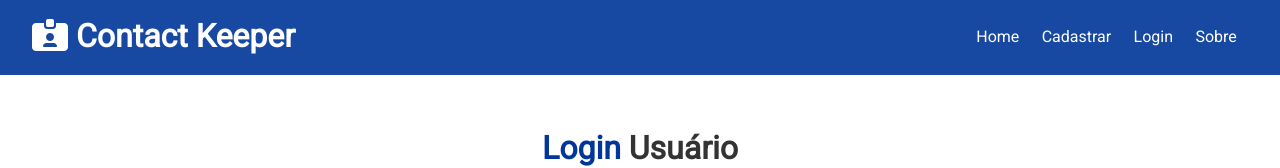
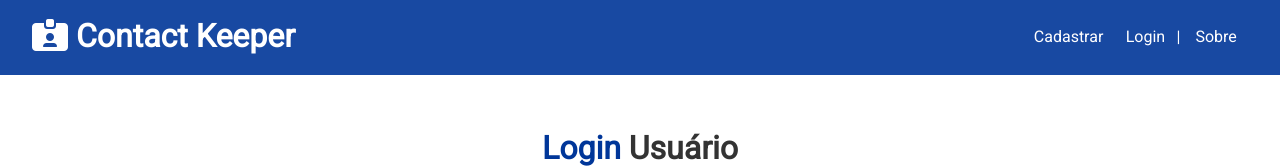
Before and after one commit to fapolo/contact-keeper, a React (Create React App) app in the folder client/: page /login in a window 1280 px wide. Shown: the top 168 px of the page. Built offline with nearby package versions, Linux system fonts and the light colour scheme.

Commit message:
add logout e links navbar

```diff
--- a/client/src/components/layout/Navbar.js
+++ b/client/src/components/layout/Navbar.js
@@ -1,24 +1,49 @@
-import React from "react";
+import React, { Fragment, useContext } from "react";
 import PropTypes from "prop-types";
 import { Link } from "react-router-dom";
+import AuthContext from "../../context/auth/AuthContext";
 
 const Navbar = ({ title, icon }) => {
+  const authContext = useContext(AuthContext);
+
+  const { isAuthenticated, logout, user } = authContext;
+
+  const onLogout = () => {
+    logout();
+  };
+
+  const authLinks = (
+    <Fragment>
+      <li>Olá {user && user.name} </li>
+      <li>
+        <a onClick={onLogout} href='#!'>
+          <i className='fas fa-sign-out-alt'></i>{" "}
+          <span className='hide sm'>Sair</span>
+        </a>
+      </li>
+    </Fragment>
+  );
+
+  const guestLinks = (
+    <Fragment>
+      <li>
+        <Link to={"/register"}>Cadastrar</Link>
+      </li>
+      <li>
+        <Link to={"/login"}>Login</Link>
+      </li>
+    </Fragment>
+  );
+
   return (
     <div className='navbar bg-primary'>
       <h1>
         <i className={icon} /> {title}
       </h1>
       <ul>
+        {isAuthenticated ? authLinks : guestLinks}
         <li>
-          <Link to={"/"}>Home</Link>
-        </li>
-        <li>
-          <Link to={"/register"}>Cadastrar</Link>
-        </li>
-        <li>
-          <Link to={"/login"}>Login</Link>
-        </li>
-        <li>
+          {" | "}
           <Link to={"/about"}>Sobre</Link>
         </li>
       </ul>
--- a/client/src/context/auth/AuthState.js
+++ b/client/src/context/auth/AuthState.js
@@ -96,6 +96,10 @@
   };
 
   // LOGOUT
+  const logout = () =>
+    dispatch({
+      type: LOGOUT
+    });
 
   // LIMPAR ERROS
   const clearErrors = () => dispatch({ type: CLEAR_ERRORS });
@@ -111,6 +115,7 @@
         loadUser,
         register,
         login,
+        logout,
         clearErrors
       }}
     >
--- a/client/src/context/auth/authReducer.js
+++ b/client/src/context/auth/authReducer.js
@@ -30,6 +30,7 @@
     case REGISTER_FAIL:
     case AUTH_ERROR:
     case LOGIN_FAIL:
+    case LOGOUT:
       localStorage.removeItem("token");
       return {
         ...state,
```
